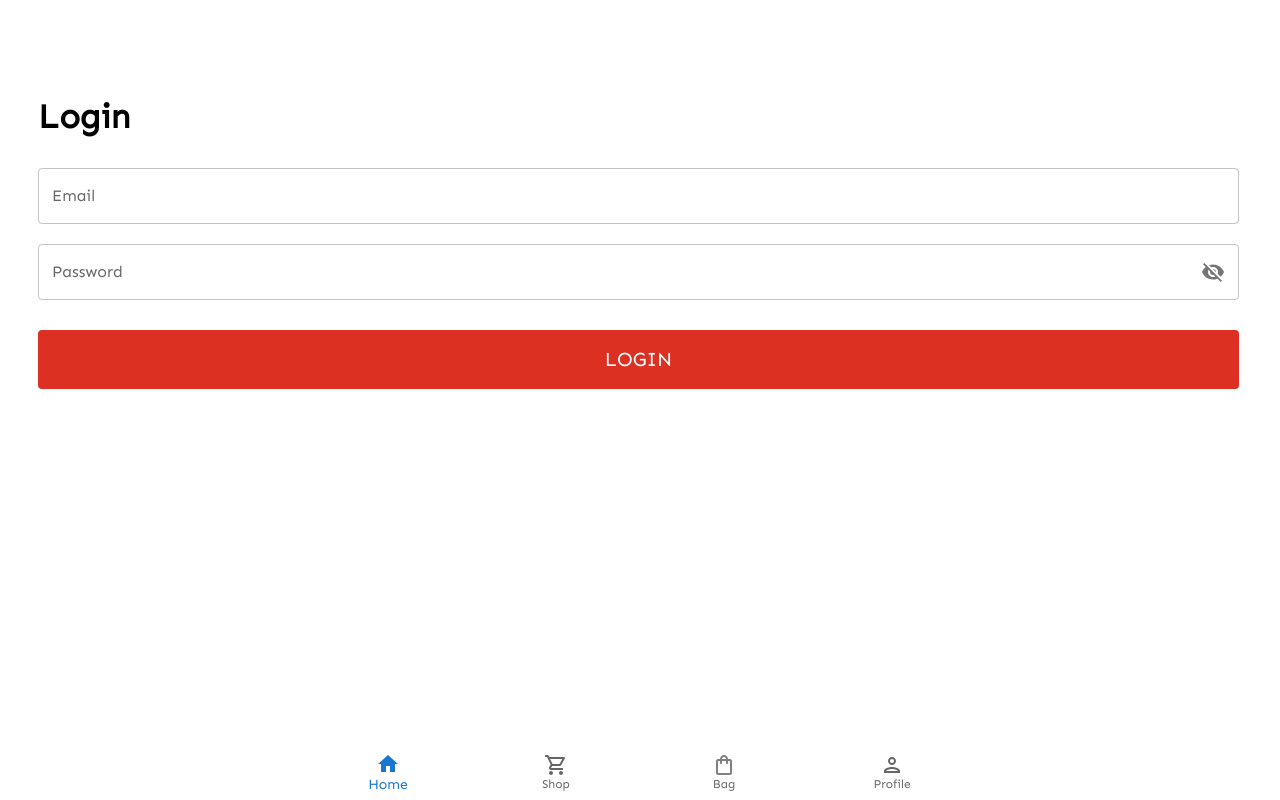
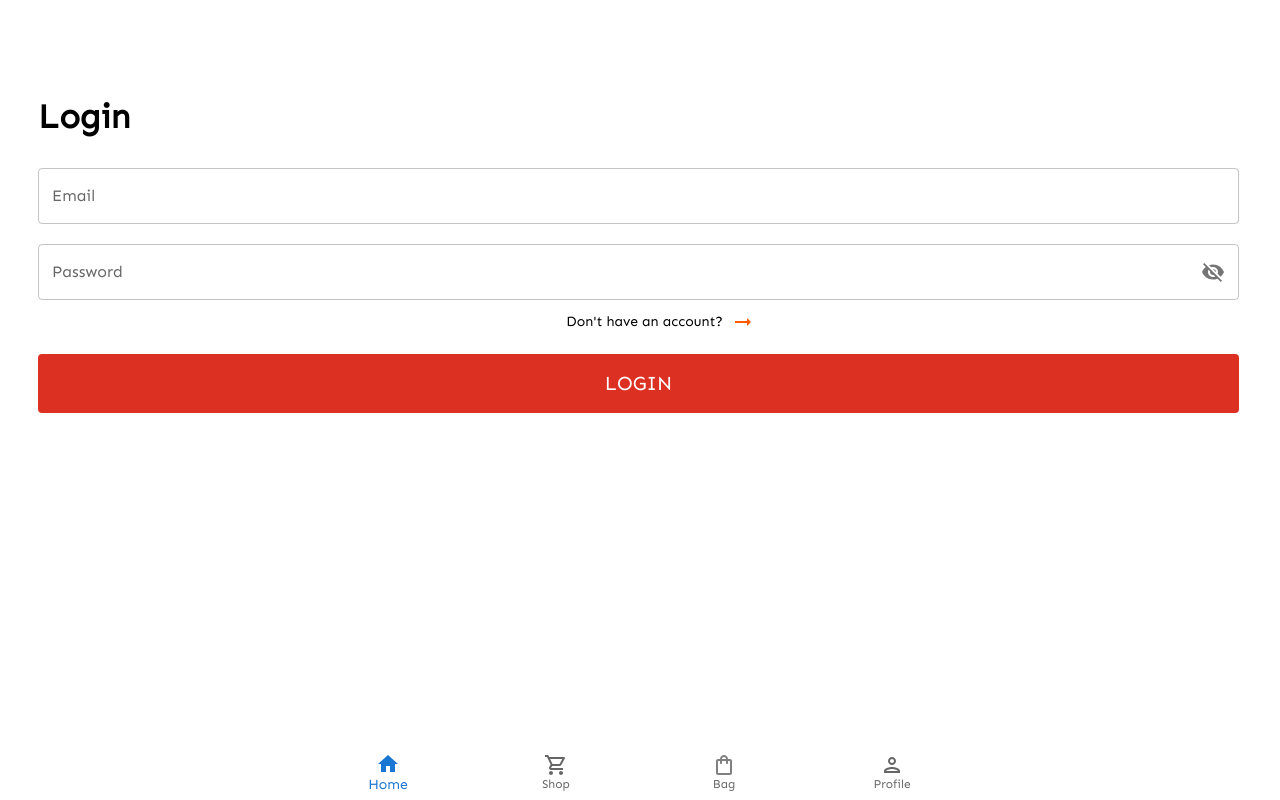
Before and after one commit to kass8mal8/swiftcart, a React (Vite) app in the folder client/: page / in a window 1280 px wide. Built offline with nearby package versions, Linux system fonts and the light colour scheme.

Commit message:
minor changes

```diff
--- a/client/src/components/authentication/Form.jsx
+++ b/client/src/components/authentication/Form.jsx
@@ -115,7 +115,7 @@ const Form = () => {
                             </InputAdornment>
                     }}
                 />
-                { location.pathname === '/signin' &&
+                { ['/signin', '/'].includes(location.pathname) &&
                     <Stack direction='row' spacing={1} sx={{ alignItems: 'center', marginLeft: '44%'}}>
                         <Typography variant='body2'>Don't have an account?</Typography>
                         <ArrowRightAlt sx={{ color: '#ff5c00' }} onClick={() => navigate('/signup')} />
```
